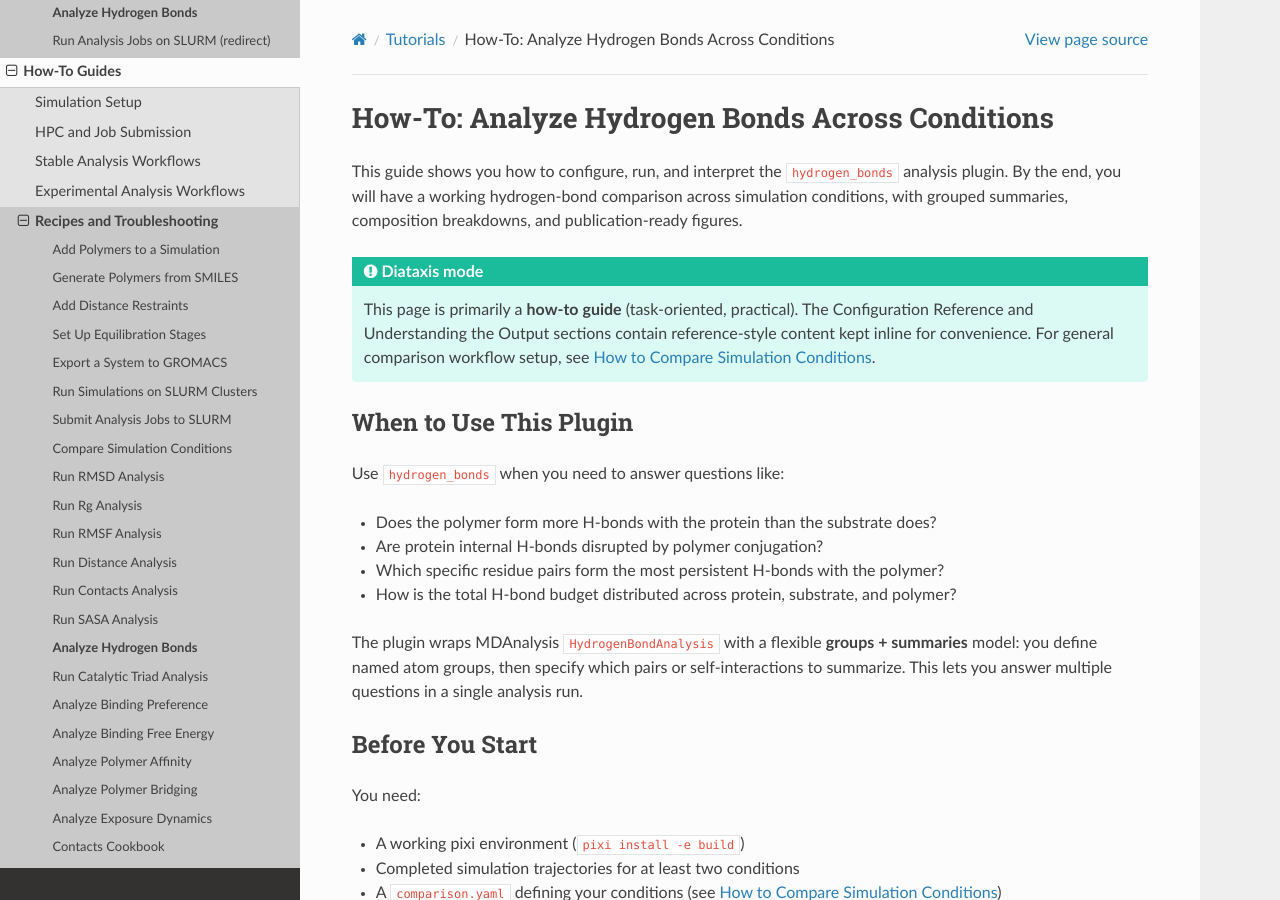
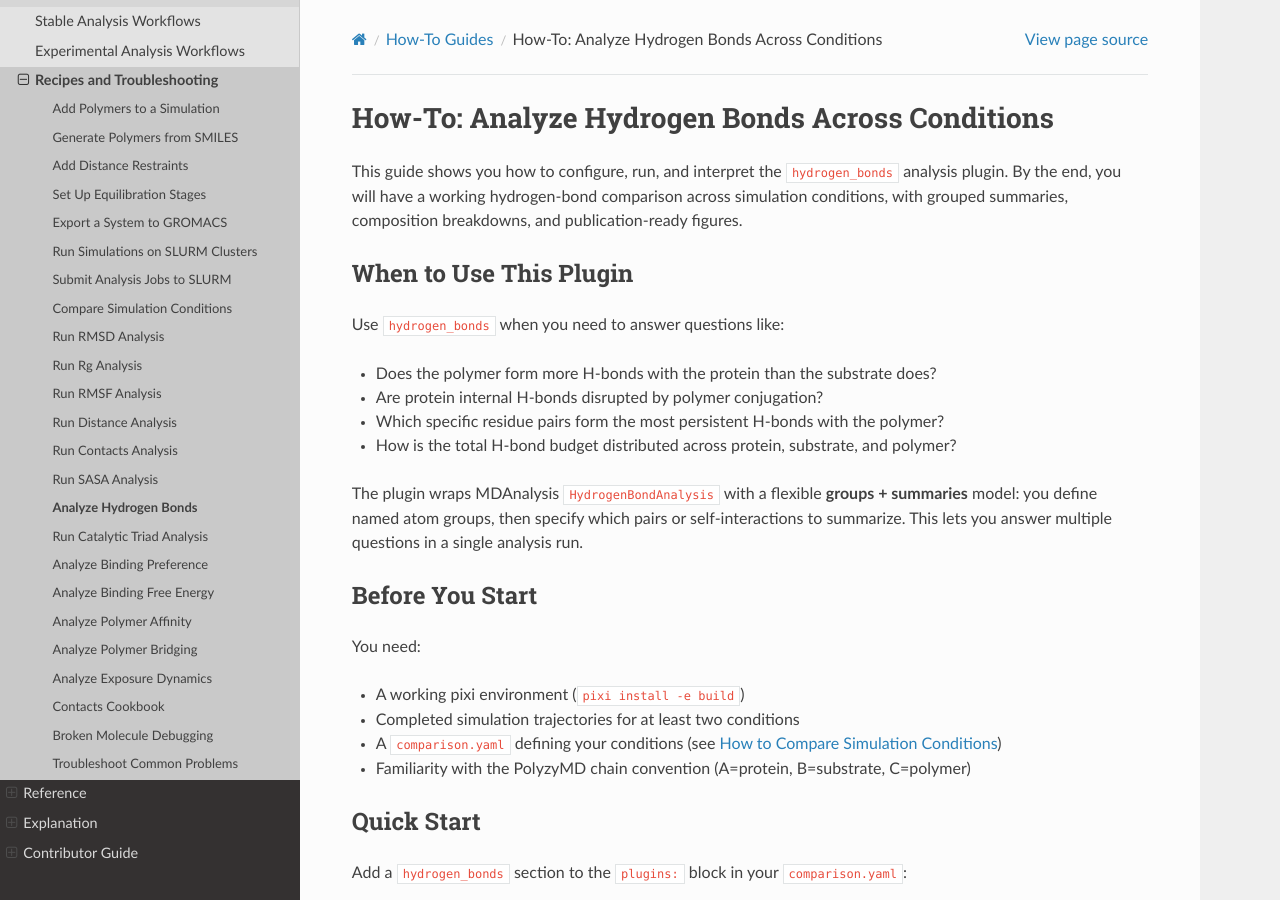
Before and after one commit to joelaforet/polyzymd, a Sphinx documentation site: the page built from docs/source/how_to/hydrogen_bonds.md, in a window 1280 px wide and 900 px high. Built offline with Sphinx 7.4.7 and the Read the Docs theme 3.1.0, drawn with Linux system fonts in a browser that asks for light colours.

Commit message:
docs: remove hpc_execution redirect stub, move hydrogen_bonds to how_to/
H5: Delete the 9-line tutorials/hpc_execution.md redirect stub (dead end).
Move tutorials/hydrogen_bonds.md to how_to/hydrogen_bonds.md where it
belongs (title already says 'How-To'). Update all cross-references and
toctrees. Remove Diataxis mode admonition from the moved page since it
now lives in the correct section.

````diff
--- a/docs/source/tutorials/hydrogen_bonds.md
+++ b/docs/source/how_to/hydrogen_bonds.md
@@ -4,15 +4,6 @@
 analysis plugin. By the end, you will have a working hydrogen-bond comparison
 across simulation conditions, with grouped summaries, composition breakdowns,
 and publication-ready figures.
-
-:::{admonition} Diataxis mode
-:class: tip
-
-This page is primarily a **how-to guide** (task-oriented, practical). The
-Configuration Reference and Understanding the Output sections contain
-reference-style content kept inline for convenience. For general comparison
-workflow setup, see {doc}`../how_to/analysis_compare_conditions`.
-:::
 
 ## When to Use This Plugin
 
@@ -37,7 +28,7 @@
 - A working pixi environment (`pixi install -e build`)
 - Completed simulation trajectories for at least two conditions
 - A `comparison.yaml` defining your conditions (see
-  {doc}`../how_to/analysis_compare_conditions`)
+  {doc}`analysis_compare_conditions`)
 - Familiarity with the PolyzyMD chain convention (A=protein, B=substrate,
   C=polymer)
 
@@ -345,7 +336,7 @@
 least 8 GB memory and 1–2 hours per replicate.
 :::
 
-See {doc}`../how_to/hpc_execution` for the full HPC submission guide.
+See {doc}`hpc_execution` for the full HPC submission guide.
 
 ## Understanding the Output
 
@@ -560,9 +551,9 @@
 
 ## See Also
 
-- {doc}`../how_to/analysis_compare_conditions` — Setting up `comparison.yaml`
+- {doc}`analysis_compare_conditions` — Setting up `comparison.yaml`
 - {doc}`../reference/analysis_comparison_reference` — Plugin listing and
   statistical terms
-- {doc}`../how_to/hpc_execution` — Submitting analysis jobs to SLURM
+- {doc}`hpc_execution` — Submitting analysis jobs to SLURM
 - {doc}`../explanation/analysis_statistics_best_practices` — Autocorrelation and uncertainty
 - {doc}`../contributor_guide/extending_analyses` — Writing your own analysis plugin
--- a/docs/source/how_to/index.md
+++ b/docs/source/how_to/index.md
@@ -28,7 +28,7 @@
 - [Run Distance Analysis](analysis_distances_quickstart.md)
 - [Run Contacts Analysis](analysis_contacts_quickstart.md)
 - [Run SASA Analysis](../tutorials/sasa_analysis.md)
-- [Analyze Hydrogen Bonds](../tutorials/hydrogen_bonds.md)
+- [Analyze Hydrogen Bonds](hydrogen_bonds.md)
 - [Run Catalytic Triad Analysis](analysis_triad_quickstart.md)
 
 ## Experimental Analysis Workflows
@@ -69,7 +69,7 @@
 Run Distance Analysis <analysis_distances_quickstart>
 Run Contacts Analysis <analysis_contacts_quickstart>
 Run SASA Analysis <../tutorials/sasa_analysis>
-Analyze Hydrogen Bonds <../tutorials/hydrogen_bonds>
+Analyze Hydrogen Bonds <hydrogen_bonds>
 Run Catalytic Triad Analysis <analysis_triad_quickstart>
 Analyze Binding Preference <analysis_binding_preference>
 Analyze Binding Free Energy <analysis_binding_free_energy>
--- a/docs/source/tutorials/index.md
+++ b/docs/source/tutorials/index.md
@@ -13,8 +13,6 @@
   Follow the full path from finished trajectories to comparison figures.
 - [Measure Surface Accessibility with SASA](sasa_analysis.md)
   Configure multi-run SASA analysis to quantify polymer shielding effects.
-- [Analyze Hydrogen Bonds](hydrogen_bonds.md)
-  Configure flexible H-bond groups, summaries, and composition analysis.
 
 ## What Belongs Here
 
@@ -28,11 +26,6 @@
 If you already know what you want to do, jump to
 [How-To Guides](../how_to/index.md) instead.
 
-```{tip}
-Looking for the HPC/SLURM analysis submission guide? It moved to
-[How-To: Submit Analysis Jobs to SLURM](../how_to/hpc_execution.md).
-```
-
 <!-- IMAGE OPPORTUNITY: Add a compact pipeline figure for the end-to-end
 analysis workflow, using the existing compare/analyze stages as a visual
 backbone. -->
@@ -45,6 +38,4 @@
 Run Your First Analysis <first_analysis>
 Analyze a Multi-Condition Study <analysis_complete_workflow>
 Measure Surface Accessibility with SASA <sasa_analysis>
-Analyze Hydrogen Bonds <hydrogen_bonds>
-Run Analysis Jobs on SLURM (redirect) <hpc_execution>
 ```
````
Also changed, not shown: docs/source/tutorials/hpc_execution.md (deleted, +0 -9 lines).
